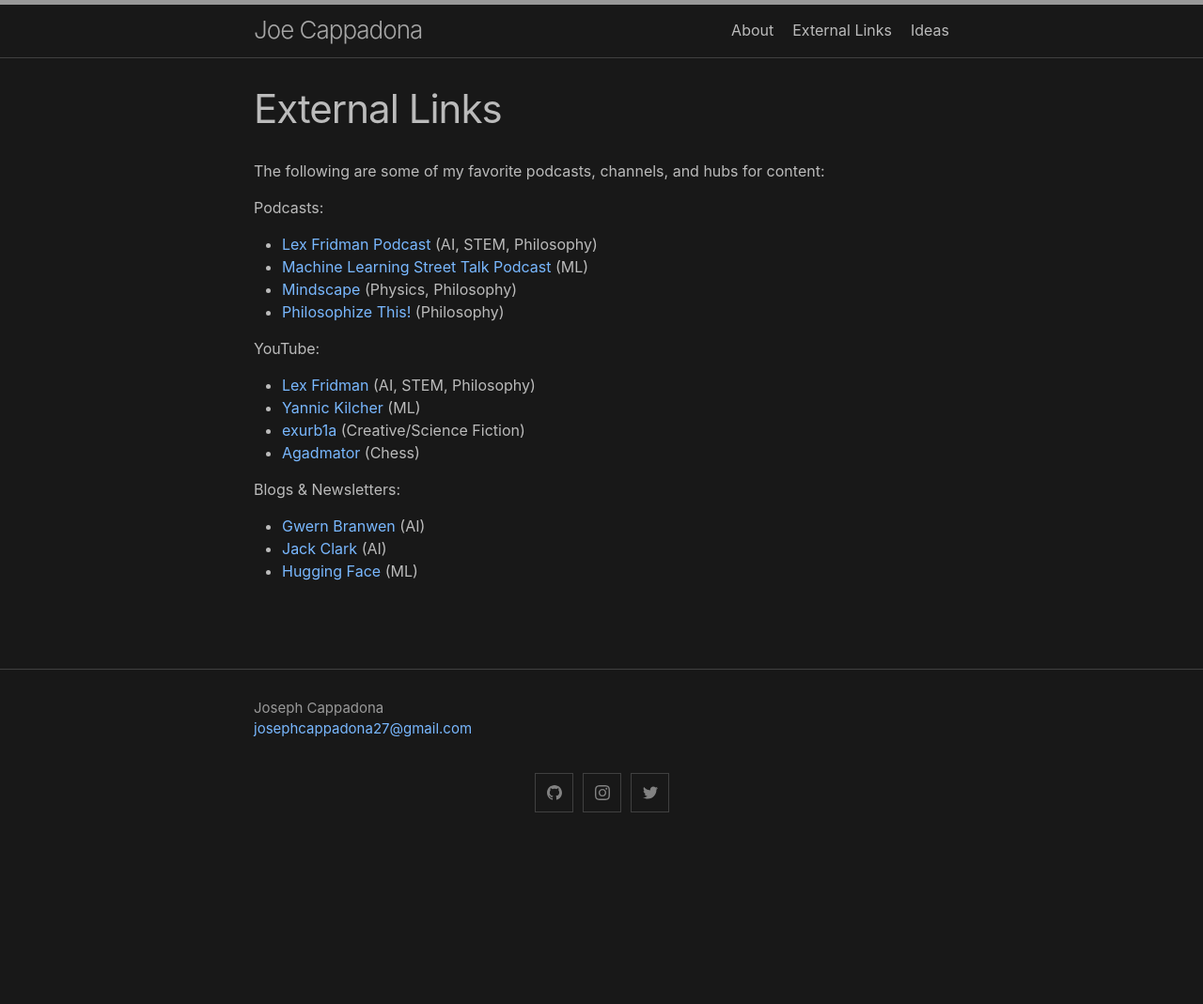
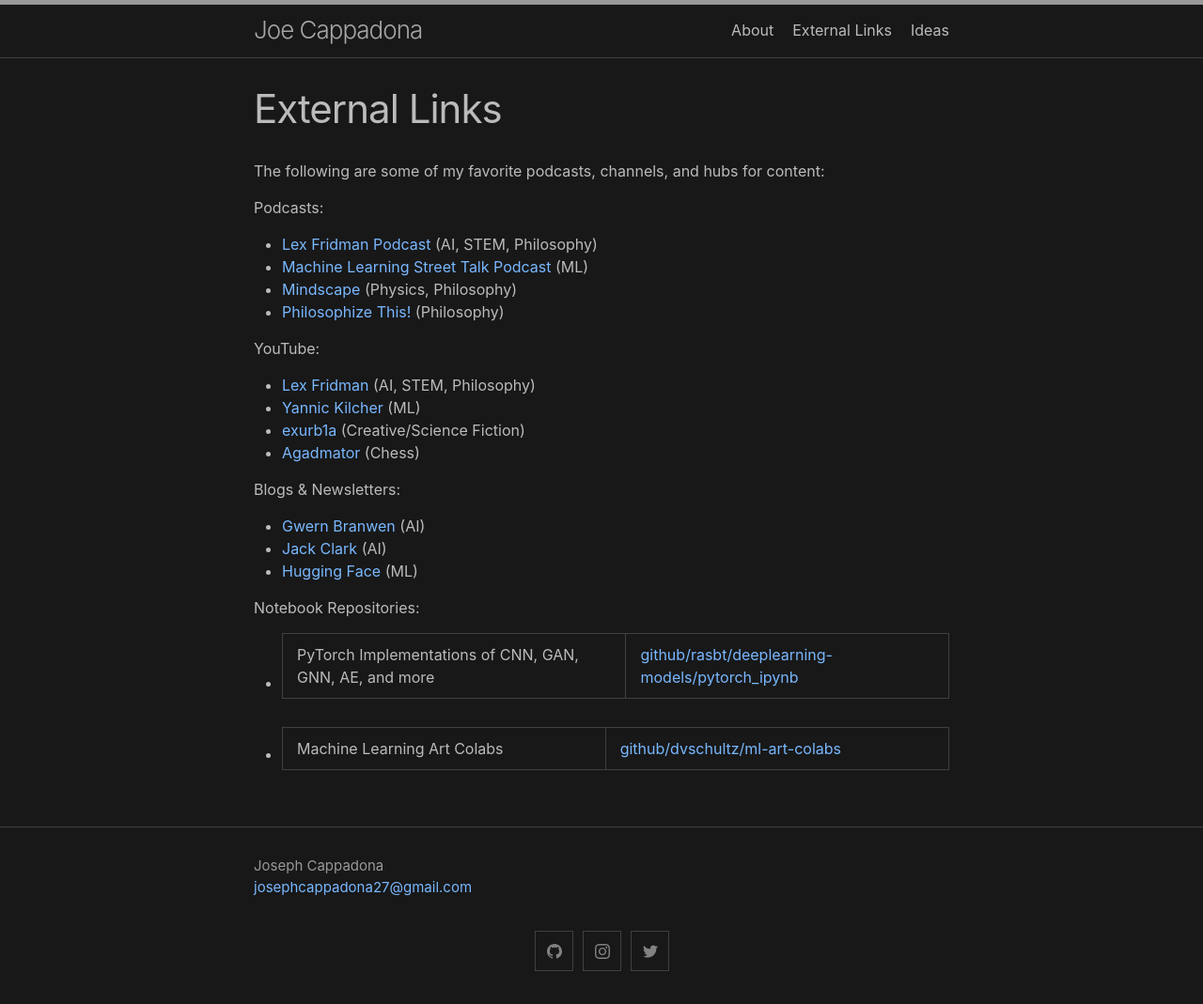
Before and after one commit to josephcappadona/josephcappadona.github.io, a Jekyll site: the page built from links.md, in a window 1280 px wide. Shown: the whole page at 94% size. Built offline with Jekyll 4.4.1, drawn with Linux system fonts in a browser that asks for light colours; before the commit the page ends 900 px from its top, so only the background shows below that.

Commit message:
Update links.md

```diff
--- a/links.md
+++ b/links.md
@@ -25,3 +25,8 @@ Blogs & Newsletters:
 * [Gwern Branwen](https://gwern.net#ai) (AI)
 * [Jack Clark](https://jack-clark.net/) (AI)
 * [Hugging Face](https://huggingface.curated.co/) (ML)
+
+
+Notebook Repositories:
+* PyTorch Implementations of CNN, GAN, GNN, AE, and more | [github/rasbt/deeplearning-models/pytorch_ipynb](https://github.com/rasbt/deeplearning-models/tree/master/pytorch_ipynb)
+* Machine Learning Art Colabs | [github/dvschultz/ml-art-colabs](https://github.com/dvschultz/ml-art-colabs)
```
